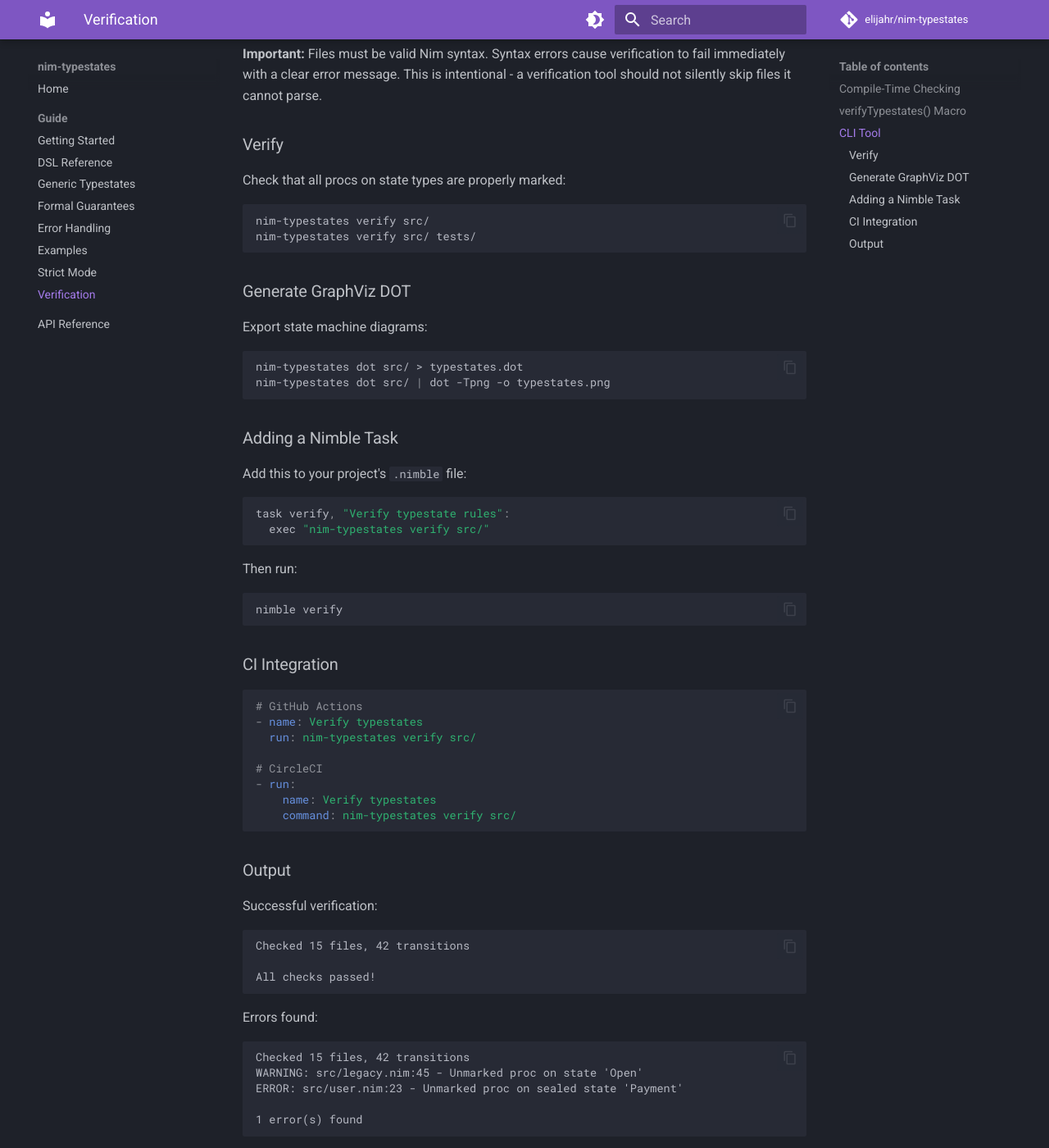
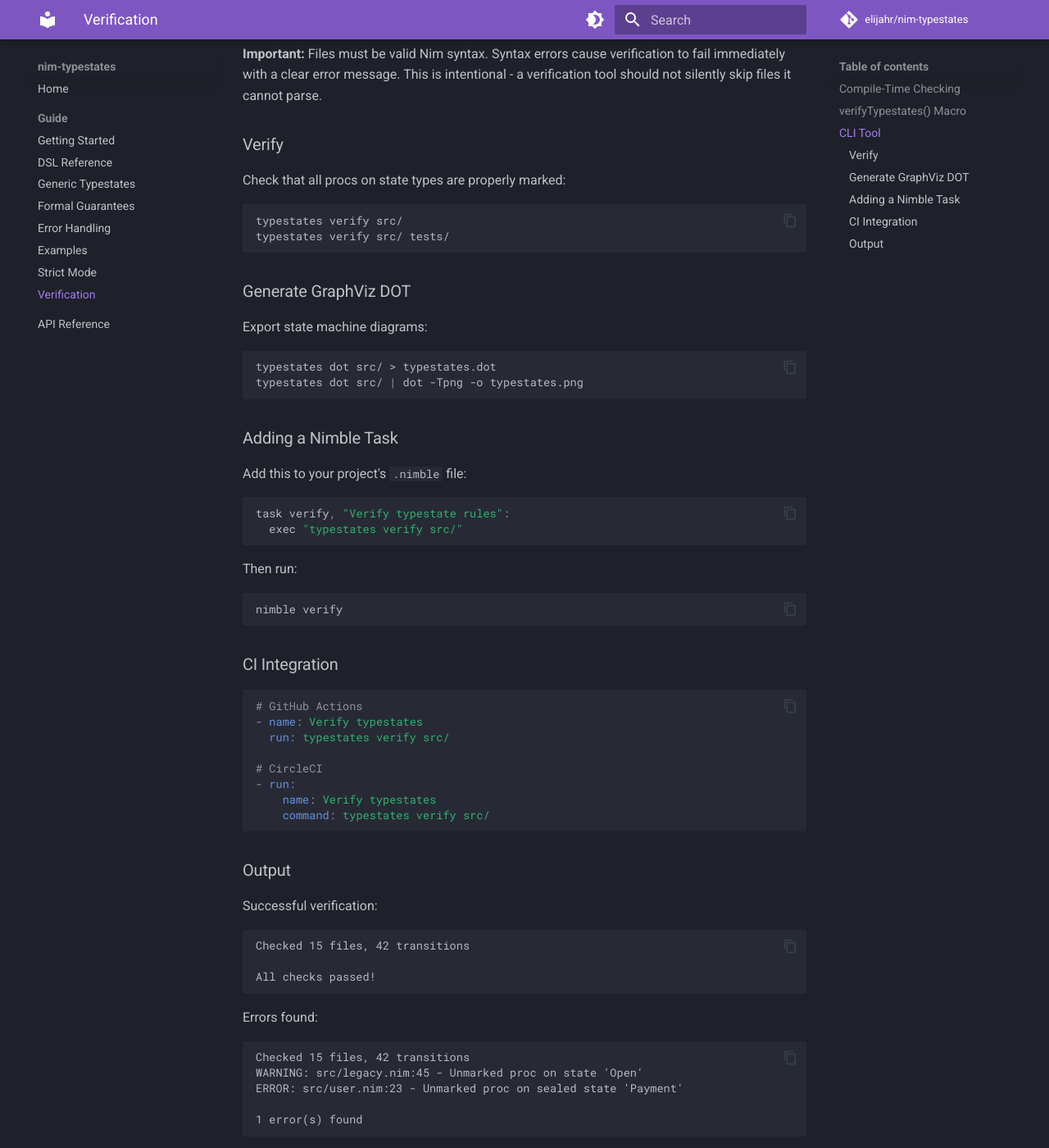
Before and after one commit to elijahr/nim-typestates, an MkDocs documentation site: the page built from docs/guide/verification.md, in a window 1280 px wide and 1400 px high, scrolled down 888 px. Shown: the whole window at 82% size. Built offline with MkDocs 1.6.1 and Material for MkDocs 9.7.7, drawn with Linux system fonts in a browser that asks for light colours; comment, search, counter and statistics services are not loaded; the version menu is left out; some of the changed text lies outside the part shown.

Commit message:
chore: rename CLI binary from nim-typestates to typestates
- Rename src/nim_typestates_bin.nim to src/typestates_bin.nim
- Update namedBin in typestates.nimble
- Update all CLI command references in docs and tests

````diff
--- a/docs/guide/verification.md
+++ b/docs/guide/verification.md
@@ -1,6 +1,6 @@
 # Verification
 
-nim-typestates provides multiple verification layers.
+The typestates library provides multiple verification layers.
 
 ## Compile-Time Checking
 
@@ -28,7 +28,7 @@
 
 ## CLI Tool
 
-The library installs a `nim-typestates` binary for project-wide verification and visualization.
+The library installs a `typestates` binary for project-wide verification and visualization.
 
 The CLI uses Nim's AST parser for accurate extraction of typestate definitions, correctly handling comments, whitespace, and complex syntax.
 
@@ -39,8 +39,8 @@
 Check that all procs on state types are properly marked:
 
 ```bash
-nim-typestates verify src/
-nim-typestates verify src/ tests/
+typestates verify src/
+typestates verify src/ tests/
 ```
 
 ### Generate GraphViz DOT
@@ -48,8 +48,8 @@
 Export state machine diagrams:
 
 ```bash
-nim-typestates dot src/ > typestates.dot
-nim-typestates dot src/ | dot -Tpng -o typestates.png
+typestates dot src/ > typestates.dot
+typestates dot src/ | dot -Tpng -o typestates.png
 ```
 
 ### Adding a Nimble Task
@@ -58,7 +58,7 @@
 
 ```nim
 task verify, "Verify typestate rules":
-  exec "nim-typestates verify src/"
+  exec "typestates verify src/"
 ```
 
 Then run:
@@ -72,12 +72,12 @@
 ```yaml
 # GitHub Actions
 - name: Verify typestates
-  run: nim-typestates verify src/
+  run: typestates verify src/
 
 # CircleCI
 - run:
     name: Verify typestates
-    command: nim-typestates verify src/
+    command: typestates verify src/
 ```
 
 ### Output
````
Also changed, not shown: CHANGELOG.md (+1 -1 lines), README.md (+2 -2 lines), 5 other files.
